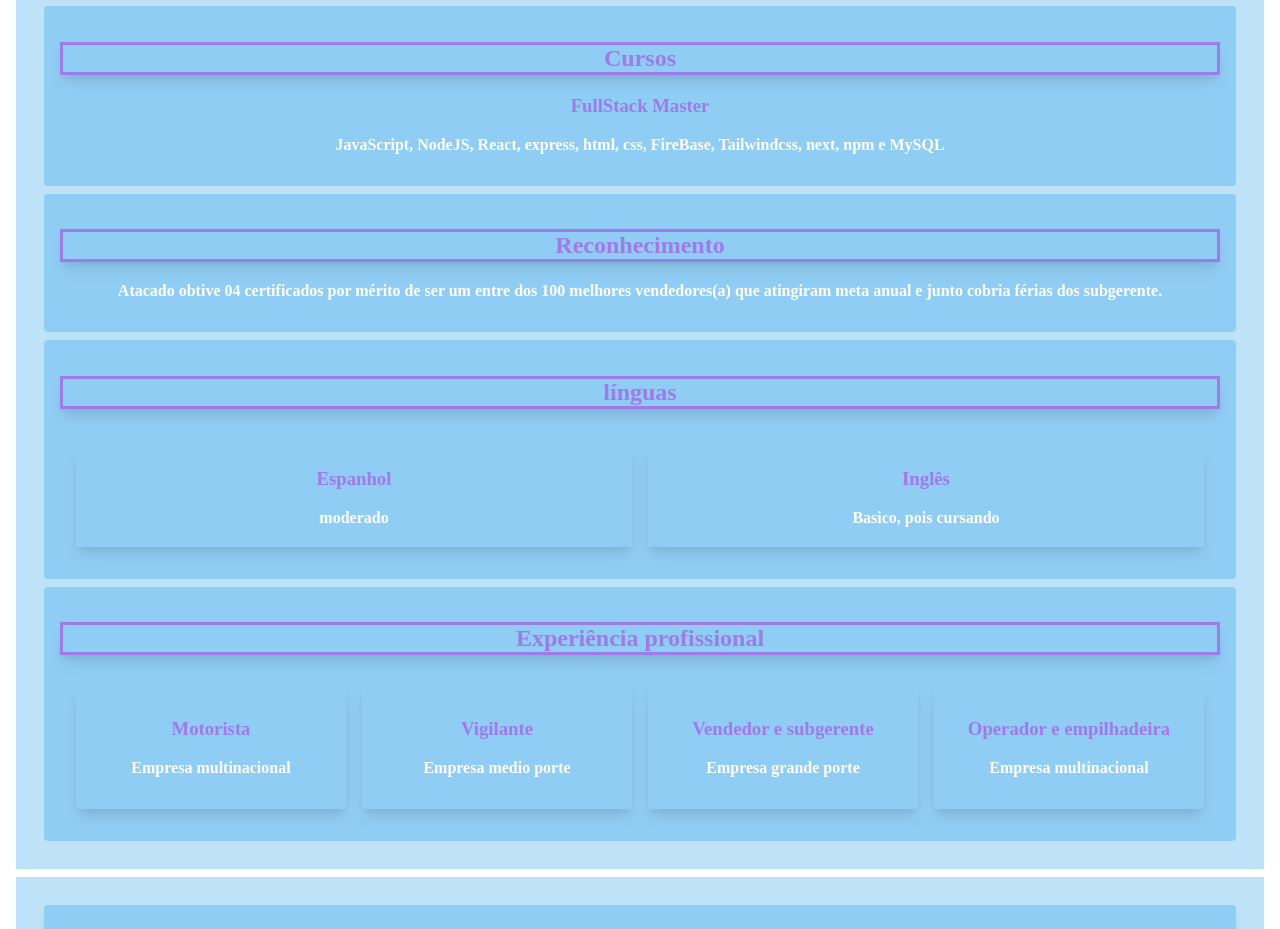
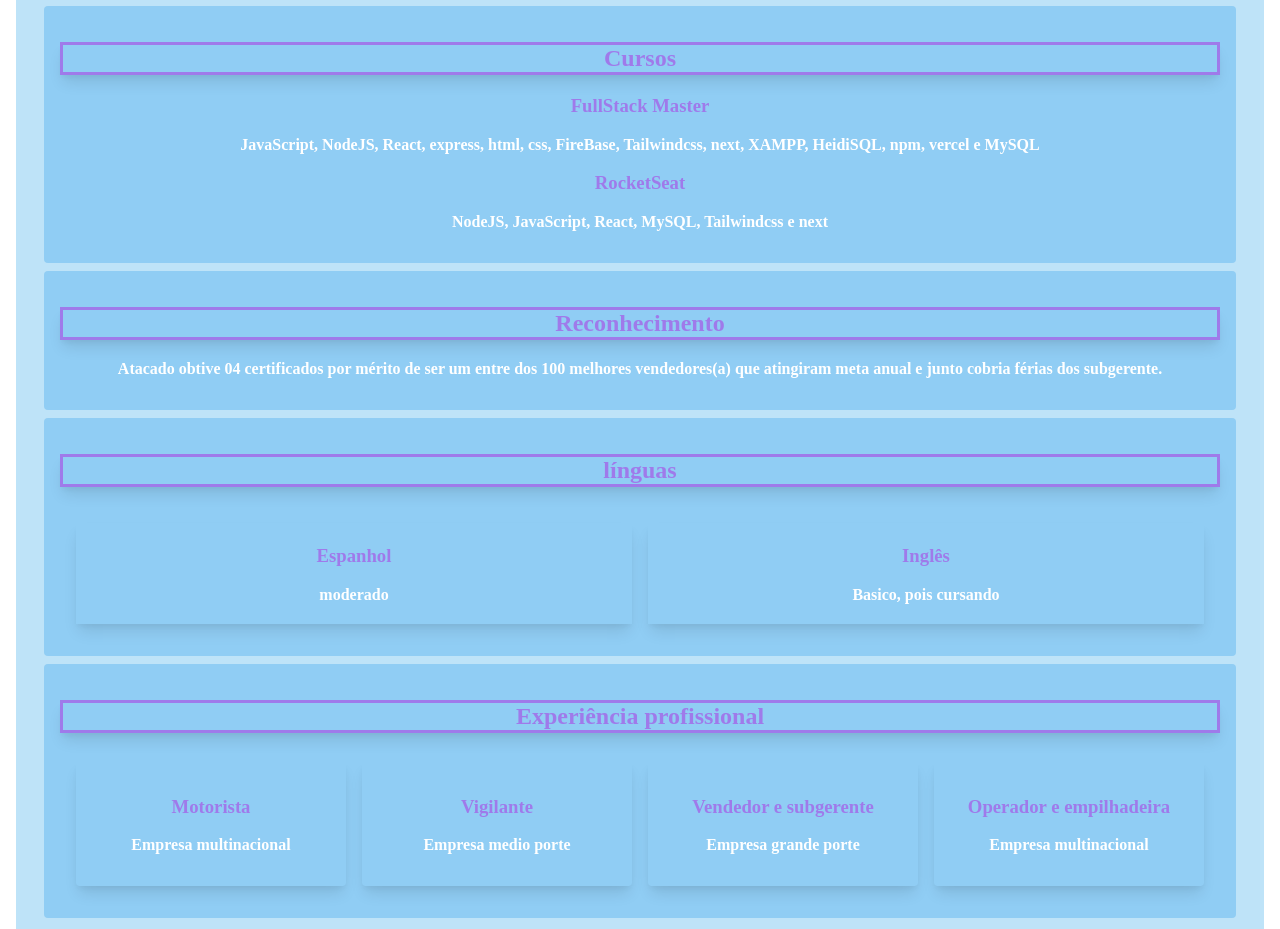
Before and after one commit to RenatoDomingues/curriculum, a Next.js app: page / in a window 1280 px wide. Shown: the part 1202-2131 px from the top of the page. Built offline with nearby package versions, Linux system fonts and the light colour scheme.

Commit message:
update 26/09

```diff
--- a/components/header/index.js
+++ b/components/header/index.js
@@ -12,7 +12,7 @@ const Header = () => {
                       <img className={styles.headerSize3} src='../../photoBackground.jpg' width='90%' height='50%'/>
                     </div>
                     <div className={styles.headerSize2}>
-                      <img className={styles.headerSize3} src='../../fotoCurri.jpg' alt='foto' width='90%' height='50%'/>
+                      <img className={styles.headerSize3} src='../../fotoCurri.jpg' alt='foto' width='40%' height='40%'/>
                     </div>
                     <div className={styles.headerSize2}>
                       <img className={styles.headerSize3} src='../../photoBackgroundDev.jpg' width='90%' height='50%'/>
--- a/pages/cursos.js
+++ b/pages/cursos.js
@@ -57,7 +57,7 @@ const Cursos = () => {
               </div>
               <div className={styles.cursosFlex1}>
                 <h3>Tecnologias</h3>
-                <h4 className={styles.cursosH4}> JavaScript, npm, express, html, css, FireBase, SQLite e Vercel </h4>
+                <h4 className={styles.cursosH4}> JavaScript, NodeJS, React, express, html, css, FireBase, Tailwindcss, next, XAMPP, HeidiSQL, npm, vercel e MySQL </h4>
               </div>
             </div>
           </div>
@@ -88,7 +88,7 @@ const Cursos = () => {
               </div>
               <div className={styles.cursosFlex1}>
                 <h3>Tecnologias</h3>
-                <h4 className={styles.cursosH4}> NodeJS, React, MySQL, Tailwindcss e next </h4>
+                <h4 className={styles.cursosH4}> NodeJS, JavaScript, React, MySQL, Tailwindcss e next </h4>
               </div>
             </div>
           </div>
--- a/pages/index.js
+++ b/pages/index.js
@@ -62,7 +62,10 @@ const Index = () => {
               <h2 className={styles.h2}>Cursos</h2>
             </Link>
               <h3 className={styles.colorPurple}>FullStack Master</h3>
-              <p className={styles.p}> JavaScript, NodeJS, React, express, html, css, FireBase, Tailwindcss, next, npm e  MySQL </p>
+              <p className={styles.p}> JavaScript, NodeJS, React, express, html, css, FireBase, Tailwindcss, next, XAMPP, HeidiSQL, npm, vercel e MySQL </p>
+
+              <h3 className={styles.colorPurple}>RocketSeat</h3>
+              <p className={styles.p}>NodeJS, JavaScript, React, MySQL, Tailwindcss e next</p>
           </div>
 
 
```
